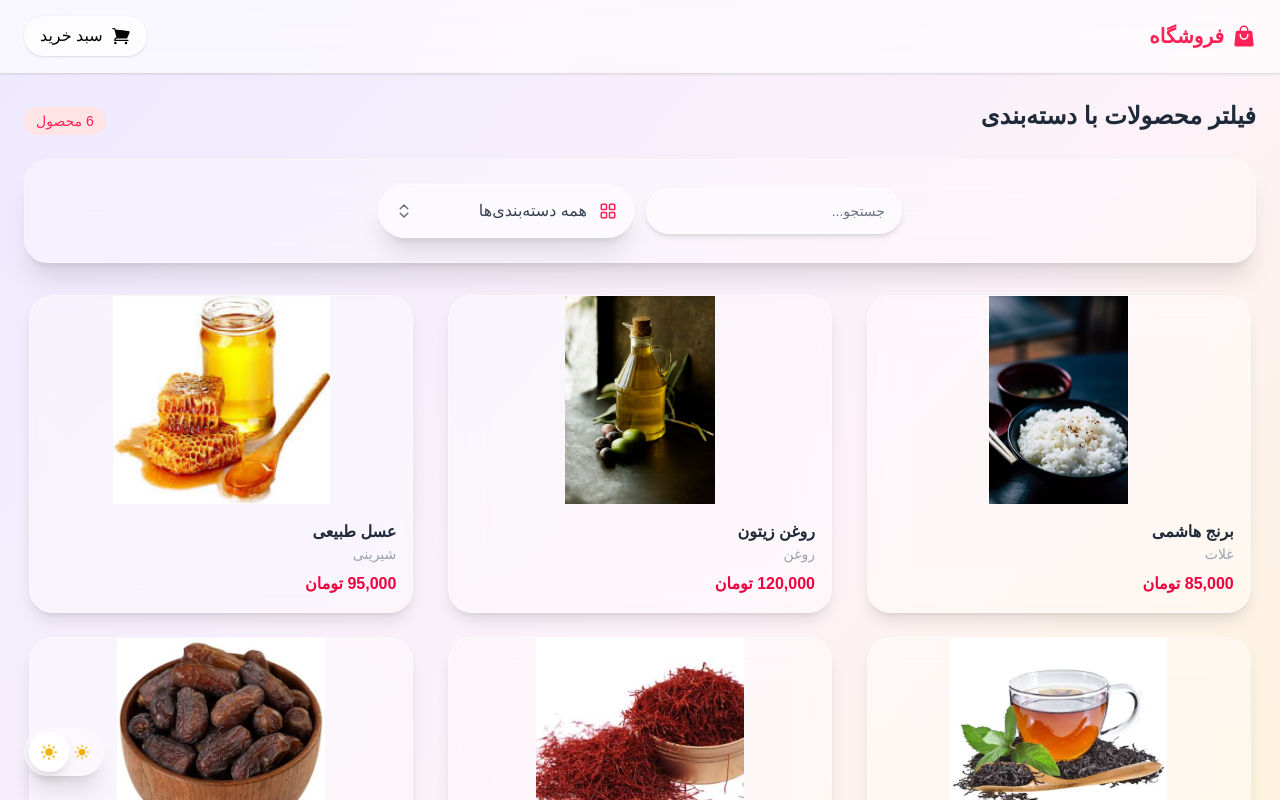
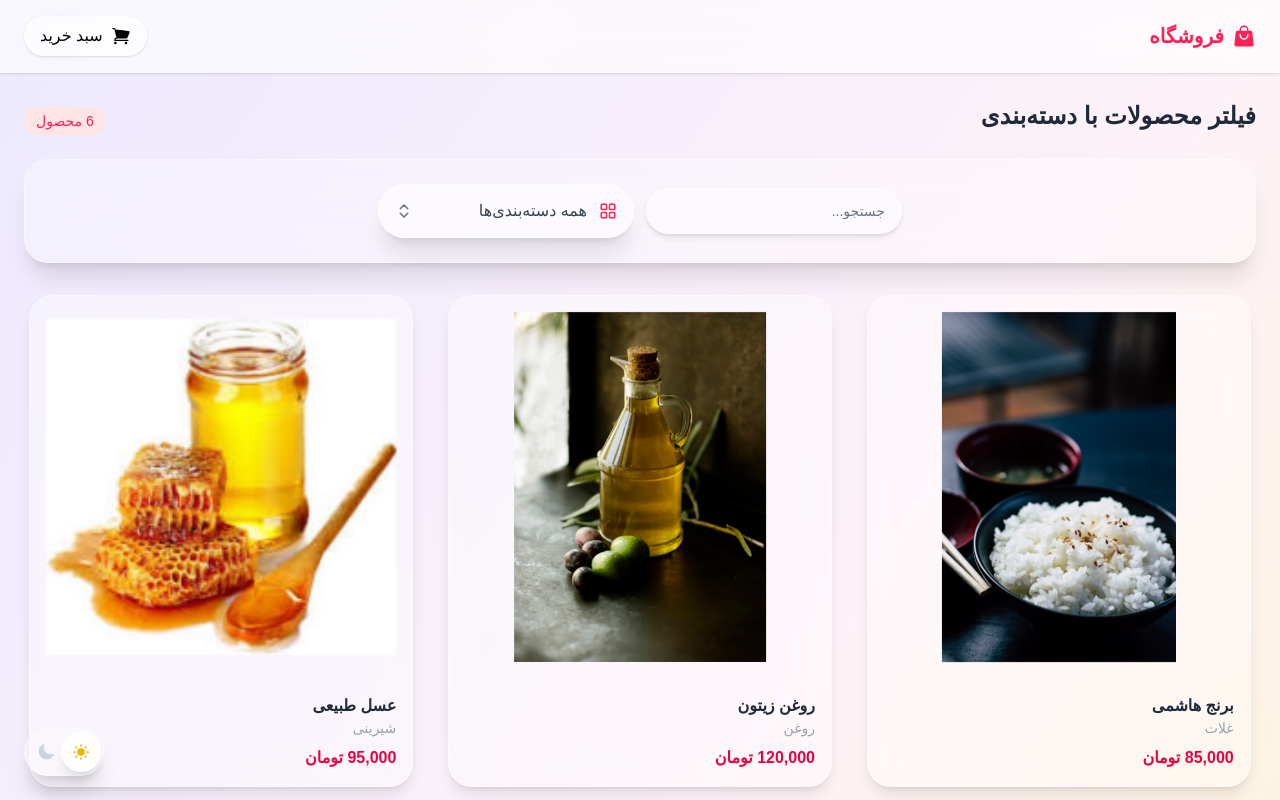
Before and after one commit to salarkarimibag-cmd/product-category-filter, a React (Vite) app: page / in a window 1280 px wide. Shown: the top 800 px of the page. Built offline with nearby package versions, Linux system fonts and the light colour scheme; a small style sheet from the web is missing.

Commit message:
Improve product cards, category filter, and theme toggle UI

```diff
--- a/src/components/product/ProductCard.jsx
+++ b/src/components/product/ProductCard.jsx
@@ -6,22 +6,29 @@ function ProductCard({ product }) {
   return (
     <div
       role="button"
+      aria-label={`مشاهده محصول ${product.name}`}
       tabIndex={0}
       onClick={goToProduct}
       onKeyDown={(e) => e.key === "Enter" && goToProduct()}
-      className="w-full max-w-sm overflow-hidden rounded-3xl border border-white/30 bg-white/40 backdrop-blur-lg shadow-lg cursor-pointer transition-all duration-300 md:hover:-translate-y-1 md:hover:shadow-xl"
+      className="w-full max-w-sm cursor-pointer overflow-hidden rounded-3xl border border-white/30 bg-white/40 shadow-lg backdrop-blur-lg transition-all duration-300 md:hover:-translate-y-1 md:hover:shadow-xl dark:border-white/10 dark:bg-slate-800/40"
     >
-      <img
-        src={product.img}
-        alt={product.name}
-        loading="lazy"
-        className="h-52 w-full object-contain"
-      />
+      <div className="aspect-square w-full overflow-hidden ">
+        <img
+          src={product.img}
+          alt={product.name}
+          loading="lazy"
+          className="h-full w-full object-contain p-4 transition-transform duration-300 will-change-transform md:hover:scale-105"
+        />
+      </div>
 
       <div className="p-4">
-        <h3 className="font-bold text-gray-800">{product.name}</h3>
-        <p className="text-sm text-gray-400">{product.category}</p>
-        <p className="mt-2 font-bold text-rose-600">
+        <h3 className="truncate font-bold text-gray-800 dark:text-white">
+          {product.name}
+        </h3>
+        <p className="text-sm text-gray-400 dark:text-slate-400">
+          {product.category}
+        </p>
+        <p className="mt-2 font-bold text-rose-600 dark:text-rose-400">
           {product.price.toLocaleString()} تومان
         </p>
       </div>
--- a/src/components/ui/ThemeToggle.jsx
+++ b/src/components/ui/ThemeToggle.jsx
@@ -15,7 +15,7 @@ function ThemeToggle() {
       {/* Knob */}
       <motion.div
         animate={{
-          x: darkMode ? 32 : 0,
+          x: darkMode ? 0 : 32,
         }}
         transition={{
           type: "spring",
```
Also changed, not shown: src/components/product/CategoryFilter.jsx (+1 -16 lines).
